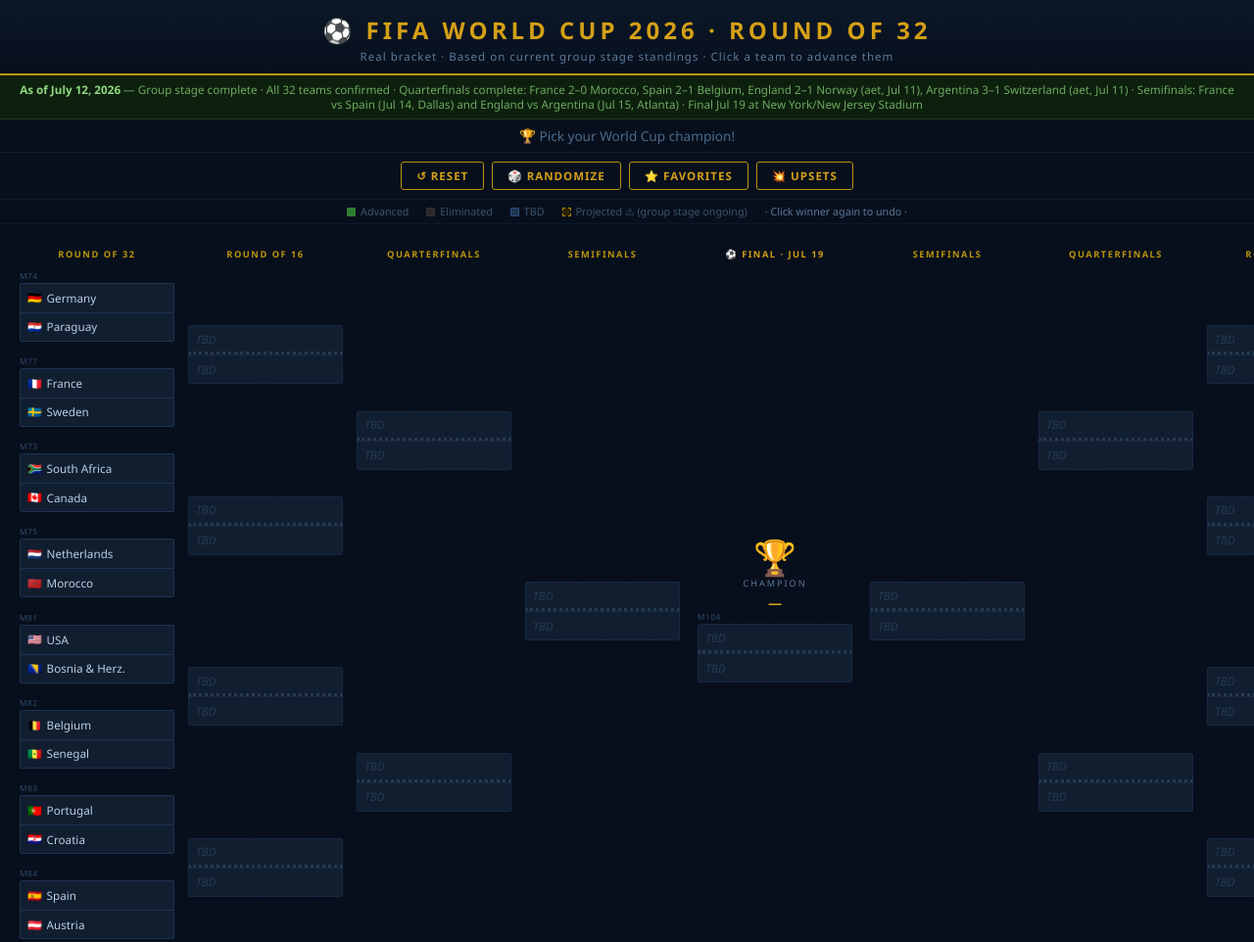
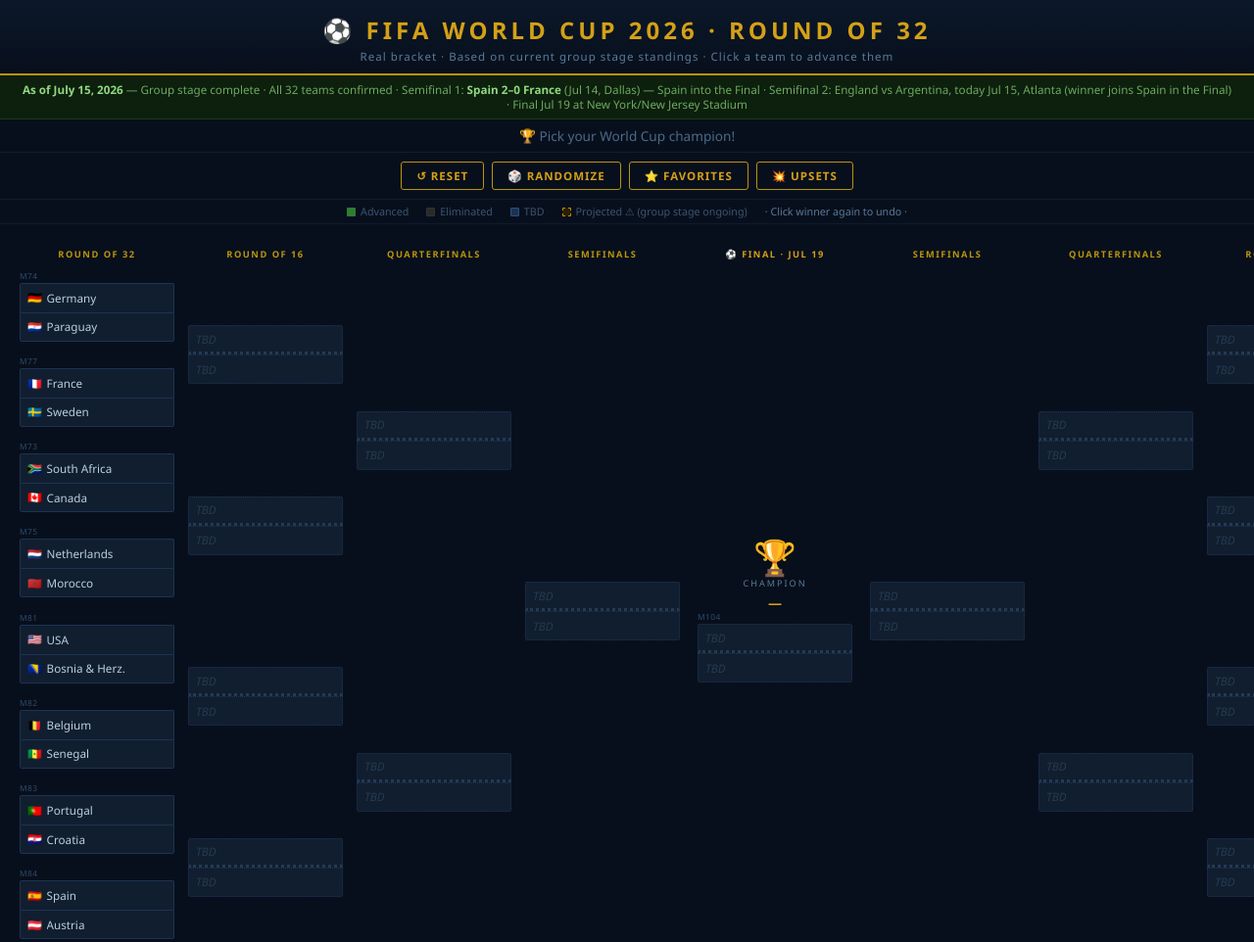
Before and after one commit to ajcarao-dev/world-cup-2026, a website: page index.html in a window 1280 px wide. Shown: the top 962 px of the page at 98% size. Drawn offline with Linux system fonts and the light colour scheme.

Commit message:
Daily bracket update 2026-07-15: Spain 2-0 France in SF1, Spain into Final; England vs Argentina SF2 today

```diff
--- a/index.html
+++ b/index.html
@@ -254,7 +254,7 @@
 </header>
 
 <div id="status-bar">
-  <strong>As of July 12, 2026</strong> — Group stage complete · All 32 teams confirmed · Quarterfinals complete: France 2–0 Morocco, Spain 2–1 Belgium, England 2–1 Norway (aet, Jul 11), Argentina 3–1 Switzerland (aet, Jul 11) · Semifinals: France vs Spain (Jul 14, Dallas) and England vs Argentina (Jul 15, Atlanta) · Final Jul 19 at New York/New Jersey Stadium
+  <strong>As of July 15, 2026</strong> — Group stage complete · All 32 teams confirmed · Semifinal 1: <strong>Spain 2–0 France</strong> (Jul 14, Dallas) — Spain into the Final · Semifinal 2: England vs Argentina, today Jul 15, Atlanta (winner joins Spain in the Final) · Final Jul 19 at New York/New Jersey Stadium
 </div>
 
 <div id="champ-bar">🏆 Pick your World Cup champion!</div>
```
